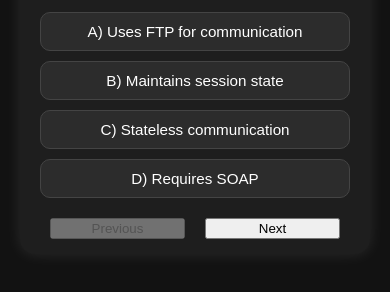
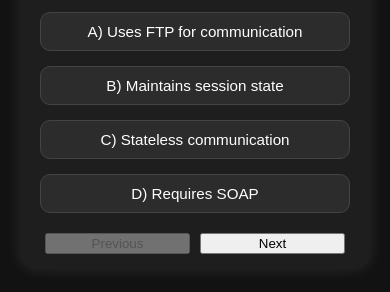
Before and after one commit to gizemtuguz/web_server_quiz, a plain HTML site: page index.html in a window 390 px wide. Shown: the part 168-460 px from the top of the page. Drawn offline with Linux system fonts and the light colour scheme.

Commit message:
css update

```diff
--- a/style.css
+++ b/style.css
@@ -30,9 +30,9 @@ body {
   #options button {
     display: block;
     width: 100%;
-    margin: 10px 0;
+    margin: 15px 0;
     padding: 12px;
-    font-size: 1em;
+    font-size: 1.2em;
     color: #fff;
     background: #2c2c2c;
     border: 1px solid #444;
@@ -81,8 +81,8 @@ body {
     }
 
     .nav-buttons button {
-      flex: 2;
-      margin: 0 10px;
+      flex: 1;
+      margin: 0 5px;
     }
 
   }
```
